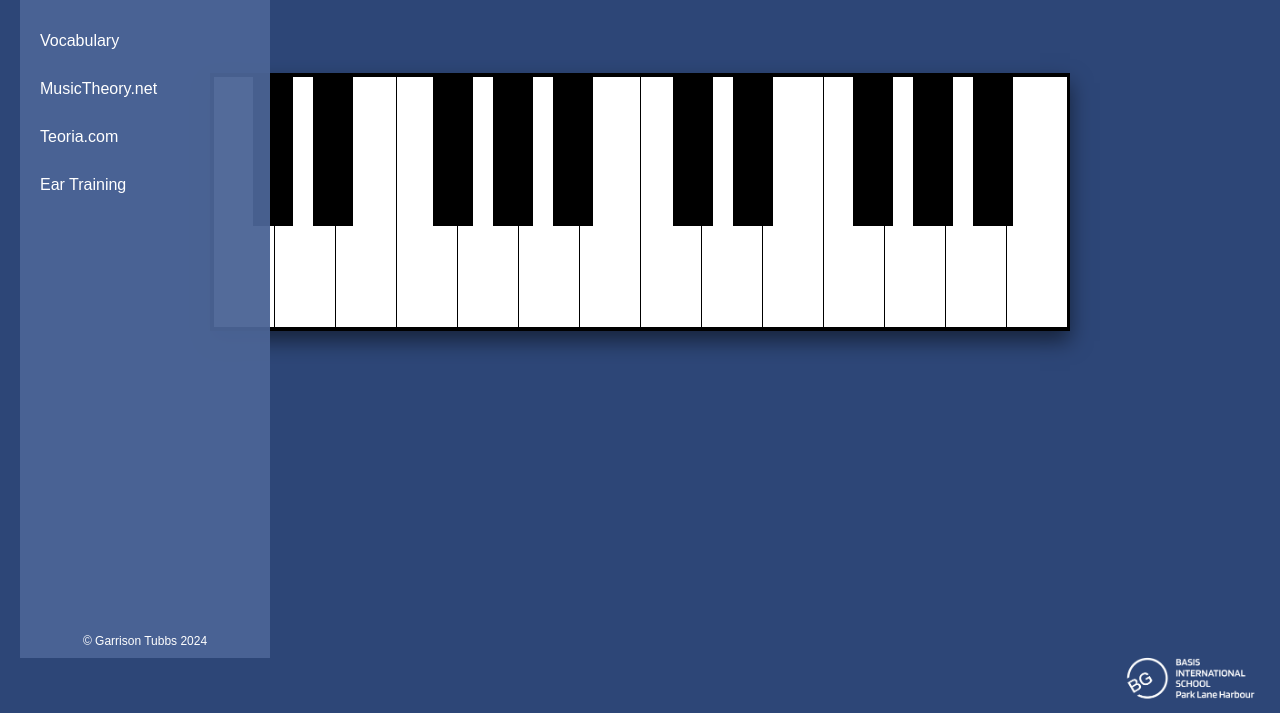
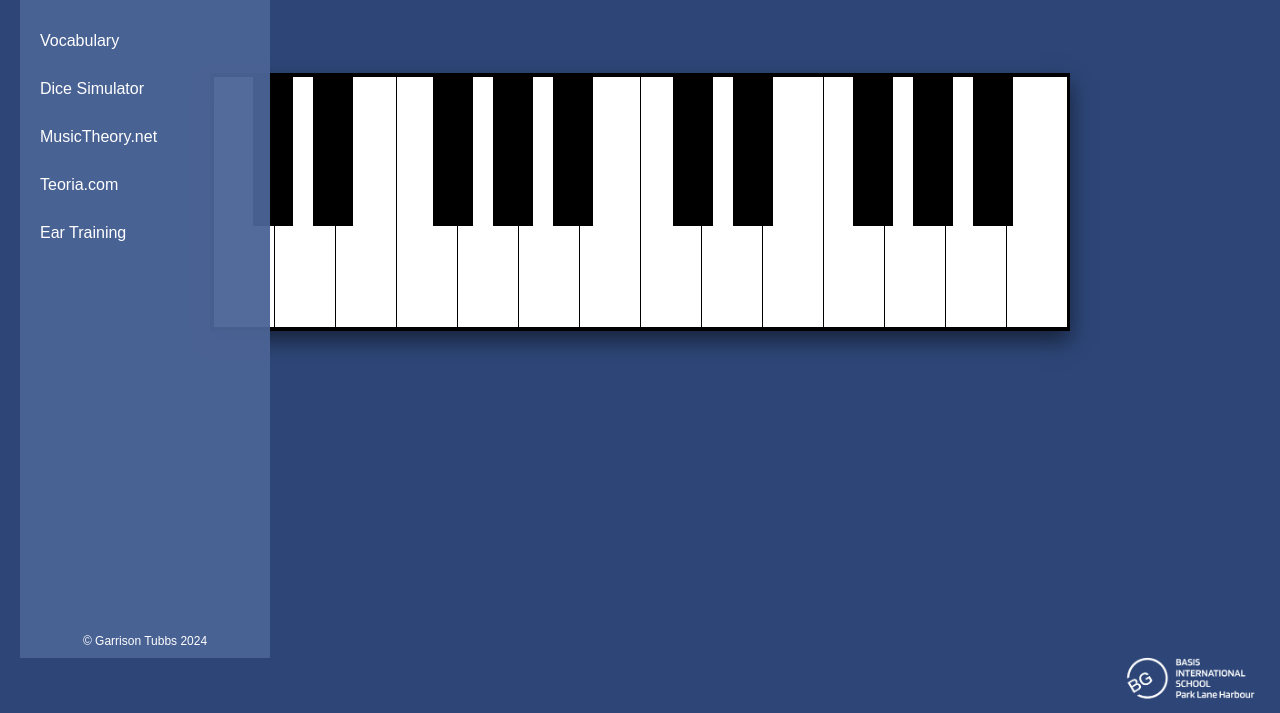
Before and after one commit to BIPHMusic/WebPiano, a plain HTML site: page index.html in a window 1280 px wide. Both pictures are taken after a click on the button 35 px from the left and 32 px from the top of the page. Shown: the part 127-840 px from the top of the page. Drawn offline with Linux system fonts and the light colour scheme; a web font is replaced by a local one.

Commit message:
Add files via upload

```diff
--- a/index.html
+++ b/index.html
@@ -196,6 +196,7 @@
             <div class="menu-title">BIPH Music</div>
             <a href="#">Home</a>
             <a href="https://biphmusic.github.io/APVocabulary/">Vocabulary</a>
+            <a href="https://biphmusic.github.io/MusicTheoryDice/">Dice Simulator</a>
             <a href="https://www.musictheory.net/">MusicTheory.net</a>
             <a href="https://teoria.com/">Teoria.com</a>
             <a href="#">Ear Training</a>
```
